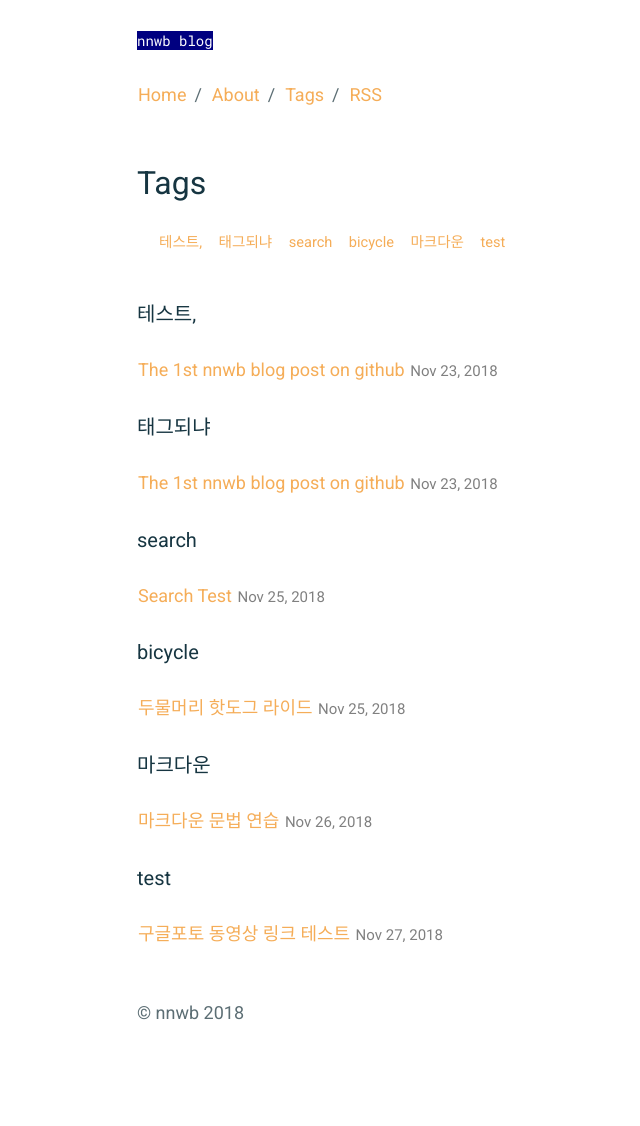
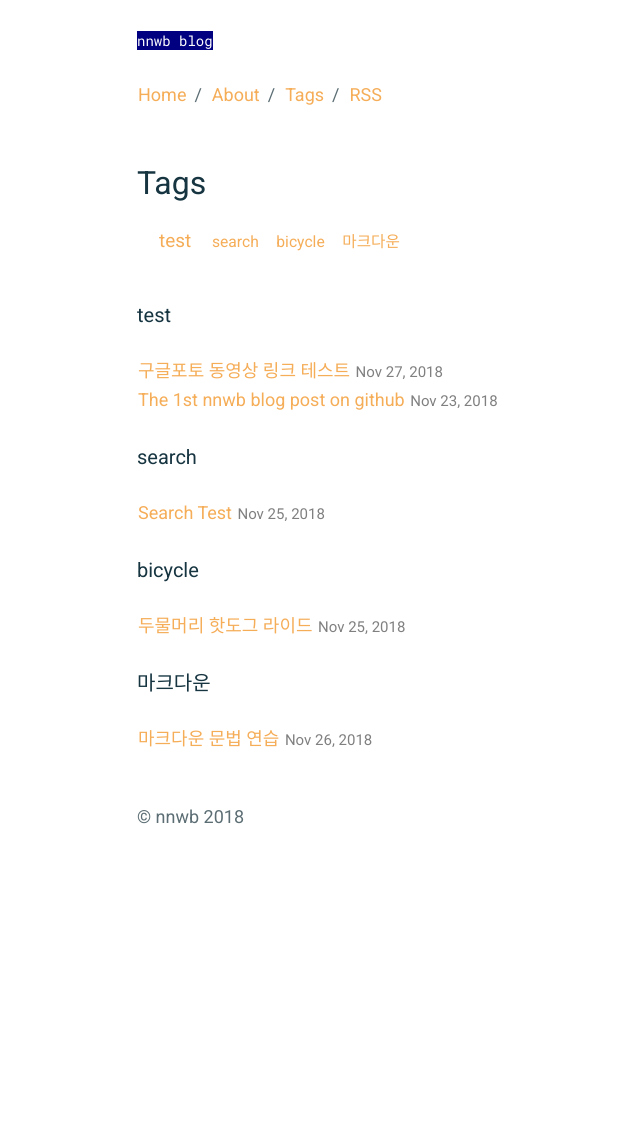
Before and after one commit to nnwb/nnwb.github.io, a Jekyll site: the page built from _pages/tags.md, in a window 1280 px wide. Shown: the whole page, without its empty margins (153-793 px from the left). Built offline with Jekyll 4.4.1, drawn with Linux system fonts in a browser that asks for light colours; after the commit the page ends 930 px from its top, so only the background shows below that.

Commit message:
Update 2018-11-23-1st_post.md

```diff
--- a/_posts/2018-11-23-1st_post.md
+++ b/_posts/2018-11-23-1st_post.md
@@ -3,7 +3,7 @@ layout: post
 title: "The 1st nnwb blog post on github"
 description: "black blogging Friday"
 date: 2018-11-23
-tags: 테스트, 태그되냐
+tags: test
 comments: true
 ---
 
```
